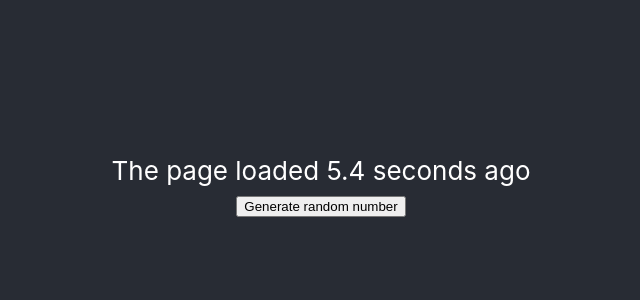
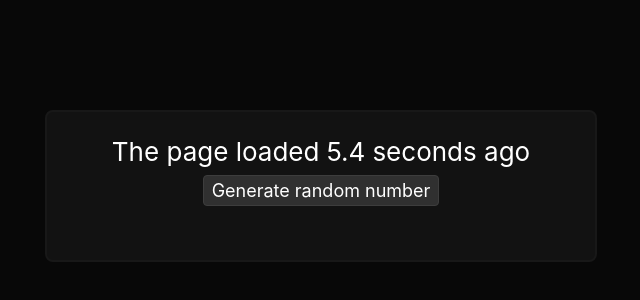
Before and after one commit to SalilSharma0405/redbrick-ai-coding-problem, a React (Create React App) app: page / in a window 1280 px wide. Shown: the part 214-514 px from the top of the page, without its empty margins (319-959 px from the left). Built offline with nearby package versions, Linux system fonts and the light colour scheme.

Commit message:
Design: Initialization.

```diff
--- a/src/App.css
+++ b/src/App.css
@@ -1,5 +1,5 @@
 .App {
-  text-align: center;
+  background: #080808;
 }
 
 .App-logo {
@@ -14,7 +14,6 @@
 }
 
 .App-header {
-  background-color: #282c34;
   min-height: 100vh;
   display: flex;
   flex-direction: column;
--- a/src/MainPage/MainPage.css
+++ b/src/MainPage/MainPage.css
@@ -0,0 +1,29 @@
+.container{
+    background: #121212;
+    text-align: center;
+    min-width: 500px;
+    padding: 24px;
+    border-radius: 8px;
+    color: #fff;
+    border: 2px solid #181818;
+}
+
+.contentContainer{
+    height: 30px;
+}
+
+.btnPrimary{
+    all: unset;
+    background: #303030;
+    padding: 4px 8px 4px 8px;
+    border: 1px solid #3d3d3d;
+    margin-top: 8px;
+    cursor: pointer;
+    border-radius: 4px;
+    font-size: 18px;
+
+    &:hover{
+        background: #474a49;
+    }
+
+}
--- a/src/MainPage/MainPage.tsx
+++ b/src/MainPage/MainPage.tsx
@@ -1,4 +1,5 @@
 import React, { useEffect, useRef } from "react";
+import './MainPage.css'
 
 // START - DO NOT EDIT
 function useRandomNumber() {
@@ -43,7 +44,10 @@ const PageLoadTimer : React.FC = () => {
 
   const time = useGetTimer();
 
-  return  <div>The page loaded {time} seconds ago</div>
+  const counterWidth = 18 * time.length - 1;
+
+
+  return  <div>The page loaded<span style={{ width : counterWidth, display: 'inline-block' }}>{time}</span>seconds ago</div>
 }
 
 
@@ -54,10 +58,11 @@ const Content: React.FC<{
   const randomNumber = useRandomNumber();
   // END - DO NOT EDIT
   if (!props.isOpen) {
-    return null;
+    return <div className="contentContainer"   />;
   }
 
-  return <div>Your random number is: {randomNumber}</div>;
+
+  return <div className="contentContainer">Your random number is: {randomNumber}</div>;
 };
 
 const MainPage: React.FC = () => {
@@ -67,10 +72,11 @@ const MainPage: React.FC = () => {
   const toggleIsOpen = ()=> setIsOpen(isOpen=>!isOpen);
 
   return (
-    <div>
+    <div className="container">
       <PageLoadTimer />
       <button
         onClick={toggleIsOpen}
+        className="btnPrimary"
       >
         Generate random number
       </button>
```
